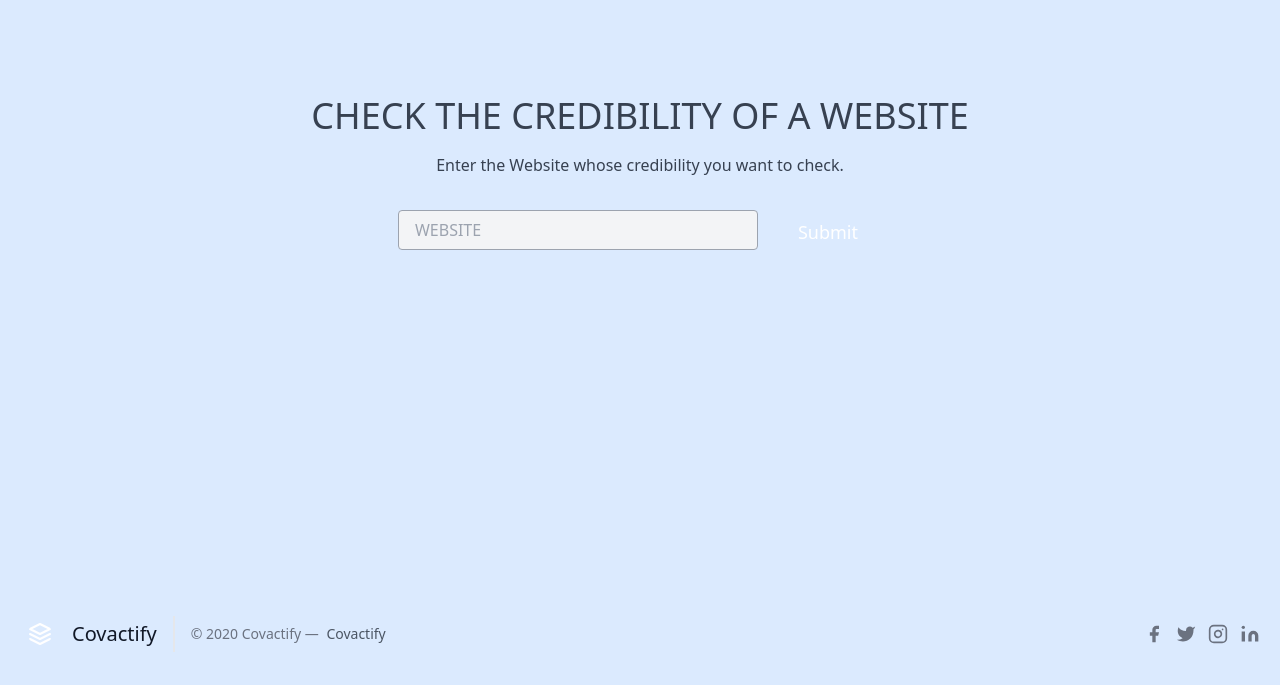
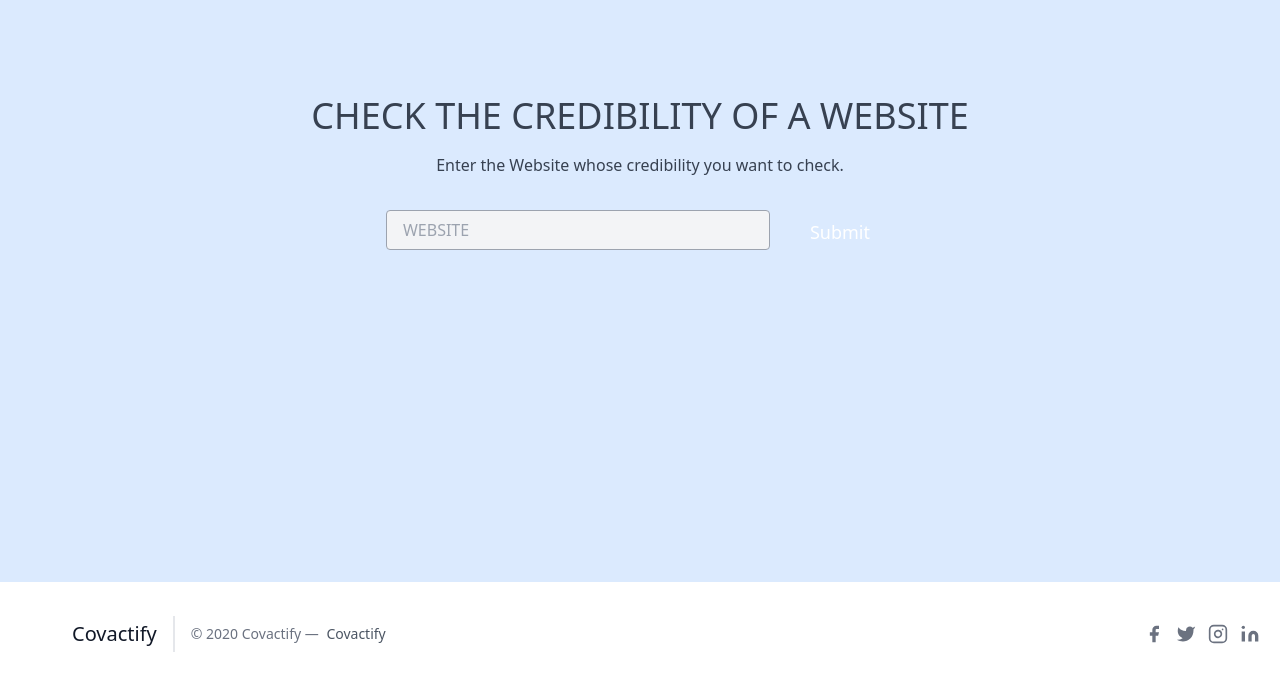
Before and after one commit to adityakhuntia/Factify, a Django app: page /FactCheck/Website in a window 1280 px wide. Shown: the part 90-775 px from the top of the page. Run offline with Django 3.2, Linux system fonts and the light colour scheme; parts of the project's set-up code (start-up, migrations or seed data) failed here and were passed over.

Commit message:
Update WebsiteNor.html

```diff
--- a/Factify/Factify/templates/WebsiteNor.html
+++ b/Factify/Factify/templates/WebsiteNor.html
@@ -52,7 +52,7 @@
       <p class="mb-8 leading-relaxed">Enter the Website whose credibility you want to check.</p>
       <form action = '/FactCheck/Website/response' method = 'get'>
         <div class="flex w-full justify-center">
-          <input style='width:360px; height:40px' name = 'EnterURL' class="border-0 bg-gray-100 rounded mr-4 border border-gray-400 focus:outline-none focus:border-orange-500 text-base px-4 lg:w-full xl:w-1/2 w-2/4 md:w-full" placeholder="WEBSITE" type="text">
+          <input style="width:30vw; height:40px" name = 'EnterURL' class="border-0 bg-gray-100 rounded mr-4 border border-gray-400 focus:outline-none focus:border-orange-500 text-base px-4 lg:w-full xl:w-1/2 w-2/4 md:w-full" placeholder="WEBSITE" type="text">
           <button class="inline-flex text-white bg-orange-500 border-0 py-2 px-6 focus:outline-none hover:bg-orange-600 rounded text-lg">Submit</button>
         </div>
       </div>
@@ -65,6 +65,9 @@
     <br>
     <br>
     <br>
+
+
+</section>
 
 <footer class="text-gray-700 body-font">
   <div class="container px-5 py-8 mx-auto flex items-center sm:flex-row flex-col">
```
